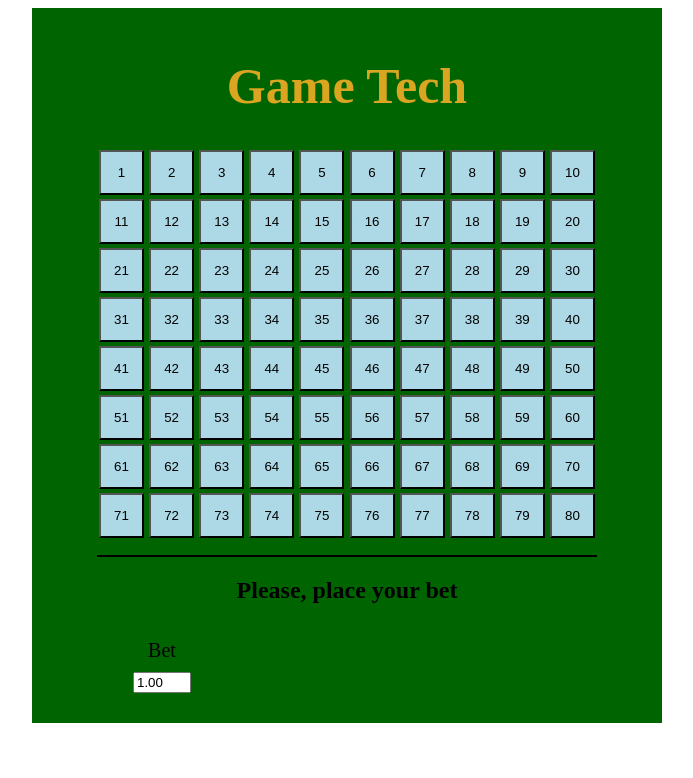
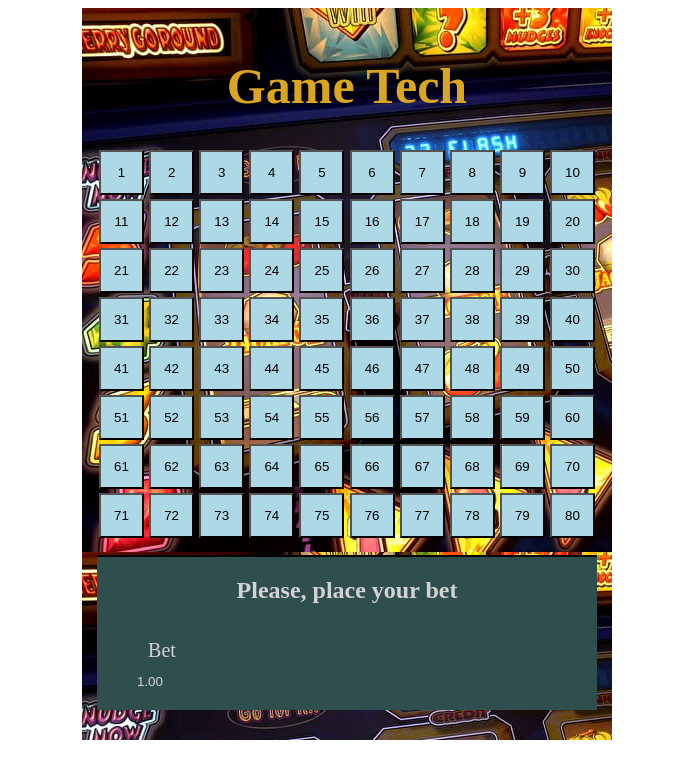
Before and after one commit to danihr23/react_Tech_Interview, a React (Create React App) app: page / in a window 1280 px wide. Shown: the top 778 px of the page, without its empty margins (293-986 px from the left). Built offline with nearby package versions, Linux system fonts and the light colour scheme.

Commit message:
gameField_style_done

```diff
--- a/src/components/betField/betField.js
+++ b/src/components/betField/betField.js
@@ -16,7 +16,7 @@ const BetField = ()=>{
         <div className="betField">
            <label className="betFieldLabel" htmlFor="bet">Bet</label>
            <span className="betFieldSpan">
-               <input type='number' id="bet" name='bet' min='01' step='0.1' value={parseFloat(inputValue).toFixed(2)} onChange={OnchangeHandler}/>
+               <input type='number' id="bet" name='bet' min='1' step='0.1' value={parseFloat(inputValue).toFixed(2)} onChange={OnchangeHandler}/>
            </span>
 
         </div>
--- a/src/components/betField/betfield.css
+++ b/src/components/betField/betfield.css
@@ -12,5 +12,10 @@
     padding-top: 5px;
 }
 #bet{
+    margin-bottom: 20px;
     width: 50px;
+    background-color: darkslategray;
+    color: lightgrey;
+    border: none;
+
 }
--- a/src/components/gameField/gameField.css
+++ b/src/components/gameField/gameField.css
@@ -1,9 +1,14 @@
+
+
+
+
 .gameField{
     margin: auto;
     text-align: center;
-    width:600px ;
+    width:500px ;
     padding: 15px;
-    background-color: darkgreen;
+    background-image: url('./casino-slot-machine-games-wallpaper.jpg');
+    color: lightgrey;
 }
 .gameField h1{
     font-size: 50px;
@@ -15,5 +20,6 @@
     margin:  15px auto;
     width: 500px;
     text-align: center;
+    background-color: darkslategray;
 
 }
```
Also changed, not shown: src/components/gameField/casino-slot-machine-games-wallpaper.jpg (added).
